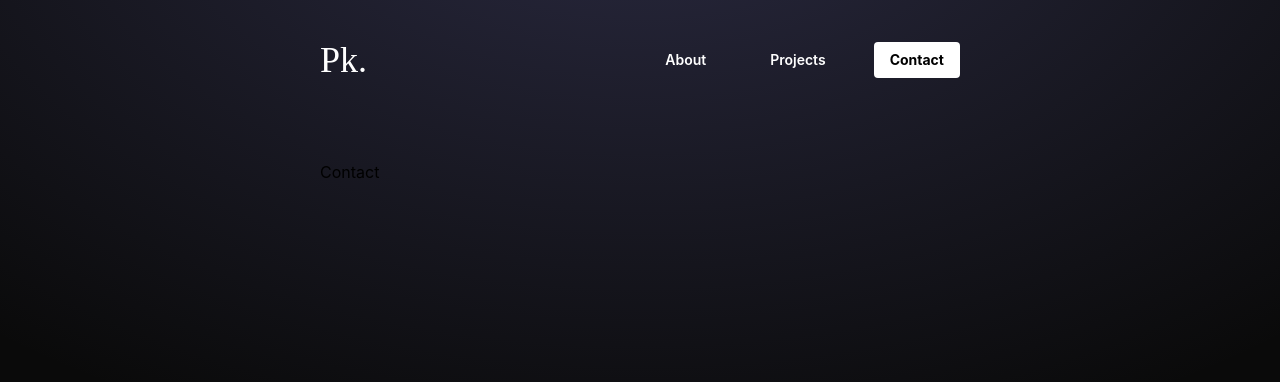
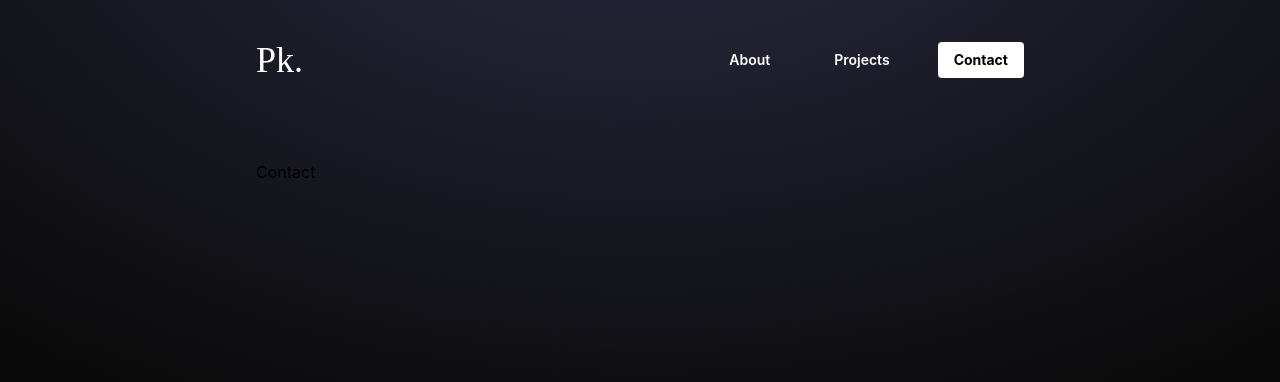
Before and after one commit to paritoshkrjha/PortfolioV3, a React (Vite) app: page /contact in a window 1280 px wide. Shown: the top 382 px of the page. Built offline with nearby package versions, Linux system fonts and the light colour scheme; a web font is replaced by a local one.

Commit message:
Tweaked responsiveness of Container and Background

```diff
--- a/src/components/Container.jsx
+++ b/src/components/Container.jsx
@@ -3,7 +3,7 @@ import React from 'react'
 function Container({ children }) {
   return (
     <div className="py-10 flex items-center justify-center">
-      <div className="lg:w-[50%] md:w-[70%] sm:w-[70%] w-[90%] flex flex-col gap-4">
+      <div className="lg:w-[60%] md:w-[70%] sm:w-[70%] w-[90%] flex flex-col gap-4">
         {children}
       </div>
     </div>
--- a/src/components/ui/Background.jsx
+++ b/src/components/ui/Background.jsx
@@ -1,7 +1,7 @@
 function Background({ children }) {
   return (
-    <div className="absolute top-0 z-[-2] h-screen w-screen bg-neutral-950 bg-[radial-gradient(ellipse_80%_80%_at_50%_-20%,rgba(120,119,198,0.3),rgba(255,255,255,0))]">
-      {children}
+    <div className="fixed top-0 left-0 z-[-2] h-screen w-screen bg-neutral-950 bg-[radial-gradient(ellipse_80%_80%_at_50%_-20%,rgba(120,119,198,0.3),rgba(255,255,255,0))]">
+      <div className="relative h-full w-full overflow-auto">{children}</div>
     </div>
   )
 }
```
